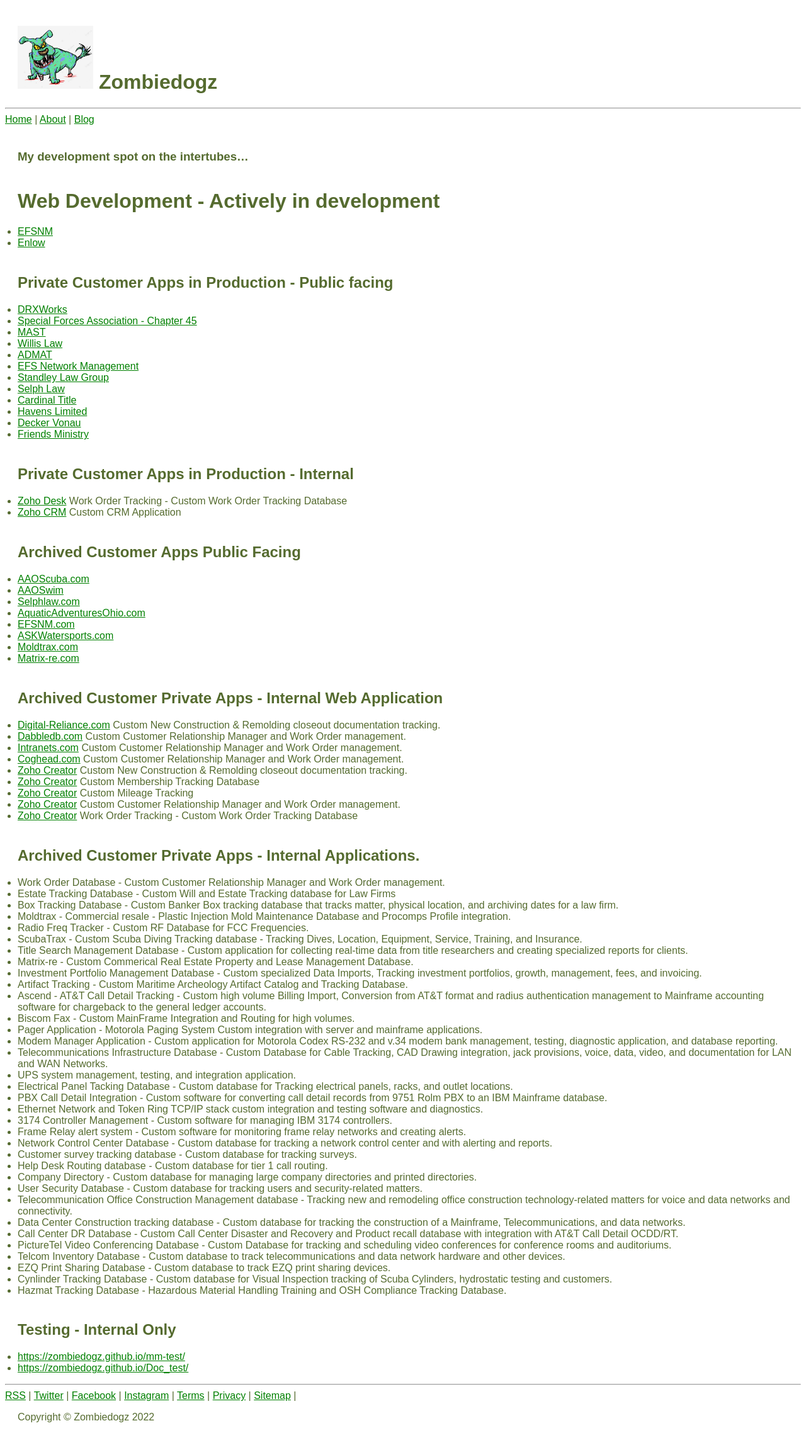
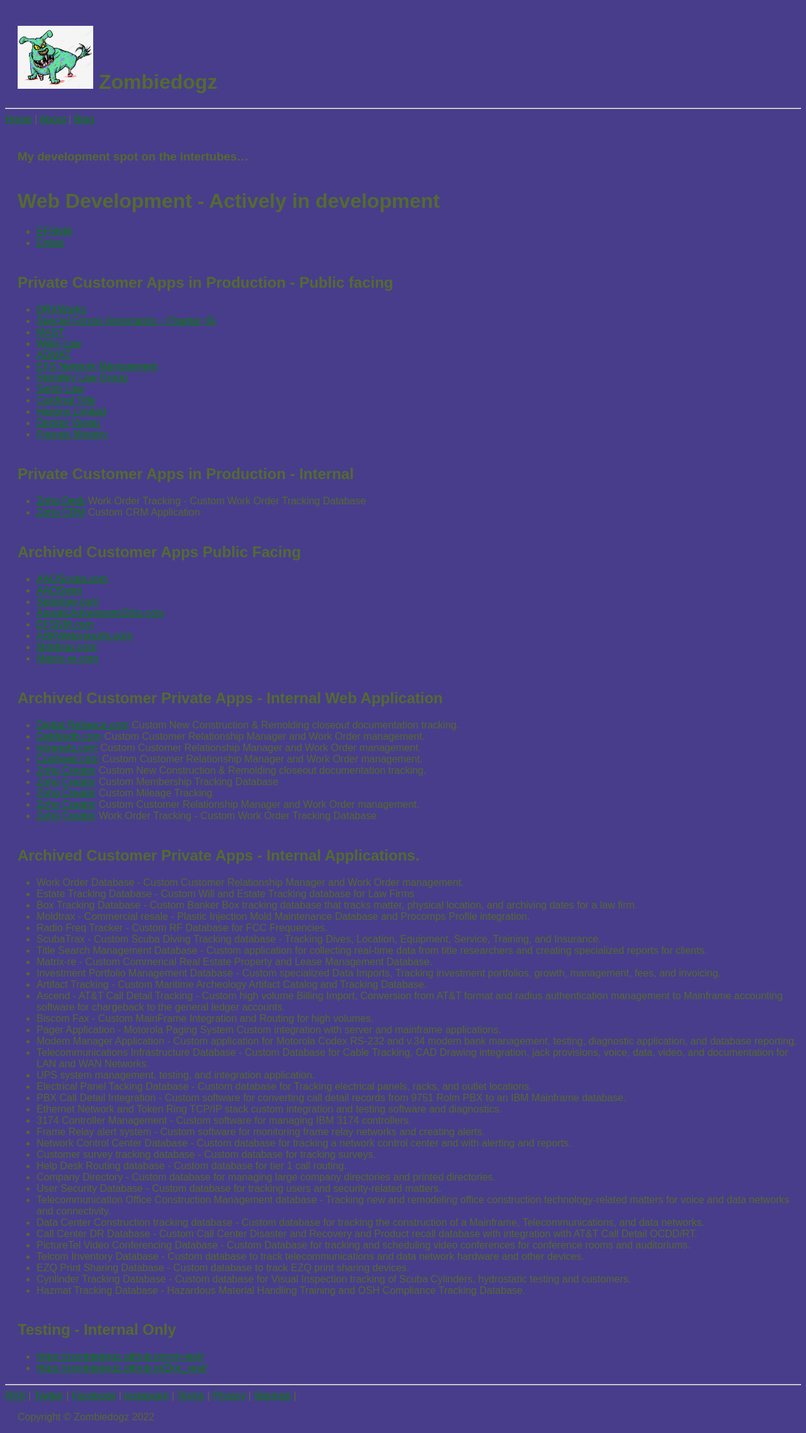
Before and after one commit to zombiedogz/zombiedogz.github.io, a Jekyll site: the page built from index.md, in a window 1280 px wide. Shown: the whole page at 63% size. Built offline with Jekyll 4.4.1, drawn with Linux system fonts in a browser that asks for light colours.

Commit message:
fixing ul

```diff
--- a/assets/css/z_styles.scss
+++ b/assets/css/z_styles.scss
@@ -4,6 +4,7 @@
 body {
     font-family:    Arial, sans-serif;
     color:        darkolivegreen;
+    background-color: darkslateblue;
   }
 
 h1,h2,h3,h4,h5,h6 {
@@ -34,5 +35,5 @@
 }
 
 ul {
-  padding-left: 20px;
+  padding-left: 50px;
 }
```
